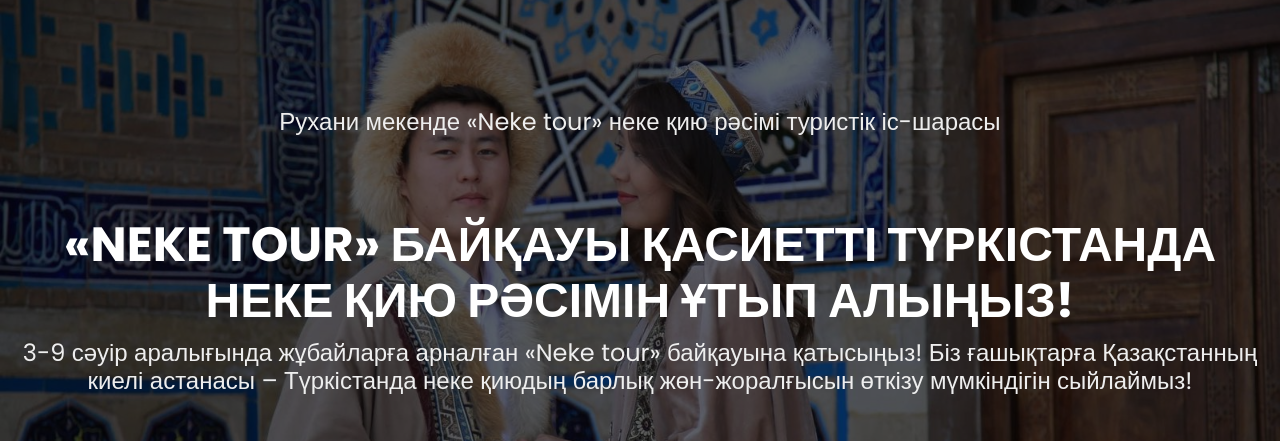
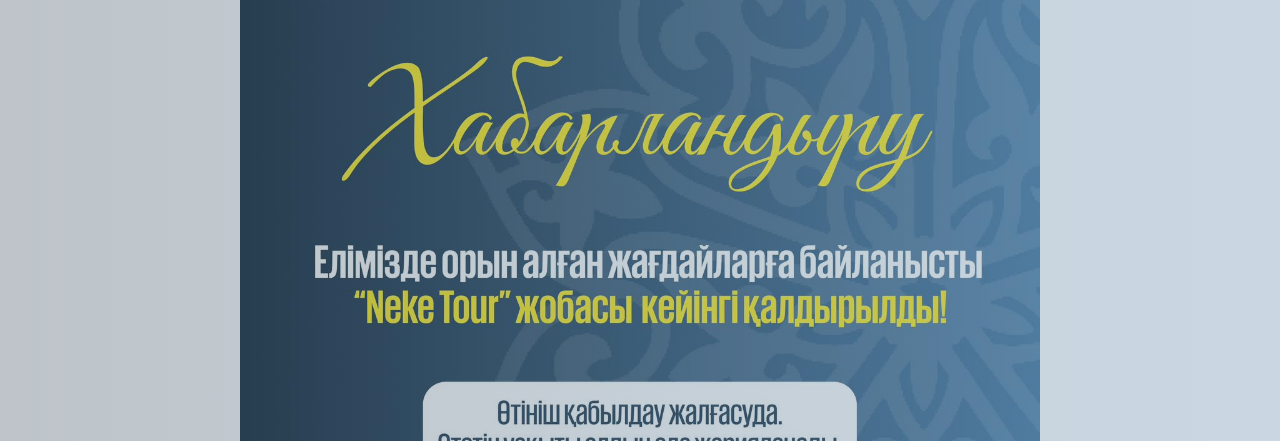
Before and after one commit to v1rus96/neke2024, a plain HTML site: page index.html in a window 1280 px wide. Shown: the part 111-552 px from the top of the page. Drawn offline with nearby package versions, Linux system fonts and the light colour scheme.

Commit message:
organize

```diff
--- a/assets/css/style.css
+++ b/assets/css/style.css
@@ -399,6 +399,27 @@
   position: relative;
 }
 
+#hero2 {
+  width: 100%;
+  height: 100vh;
+  background: url('../img/new.jpeg') center center;
+  background-size: contain;
+  background-repeat: no-repeat;
+  position: relative;
+  color: white;
+}
+
+
+#hero2:before {
+  content: "";
+  background:  linear-gradient(90deg, rgba(39,59,76,0.3) 0%, rgba(63,96,123,0.3) 50%, rgba(80,124,161,0.3) 100%);
+  position: absolute;
+  bottom: 0;
+  top: 0;
+  left: 0;
+  right: 0;
+}
+
 @media (min-width: 1024px) {
   #hero {
     background-attachment: fixed;
@@ -413,6 +434,19 @@
   top: 0;
   left: 0;
   right: 0;
+}
+
+#hero2 .hero-container2 {
+  position: absolute;
+  bottom: 0;
+  top: 0;
+  left: 0;
+  right: 0;
+  display: flex;
+  justify-content: center;
+  align-items: center;
+  flex-direction: column;
+  text-align: center;
 }
 
 #hero .hero-container {
--- a/index.html
+++ b/index.html
@@ -64,6 +64,11 @@
     </div>
   </header><!-- End Header -->
 
+  <section id="hero2">
+    <div class="hero-container2" data-aos="zoom-in" data-aos-delay="100">
+
+    </div>
+  </section>
   <!-- ======= Hero Section ======= -->
   <section id="hero">
     <div class="hero-container" data-aos="zoom-in" data-aos-delay="100">
```
Also changed, not shown: Readme.txt (deleted), assets/img/new.jpeg (added), forms/Readme.txt (deleted).
